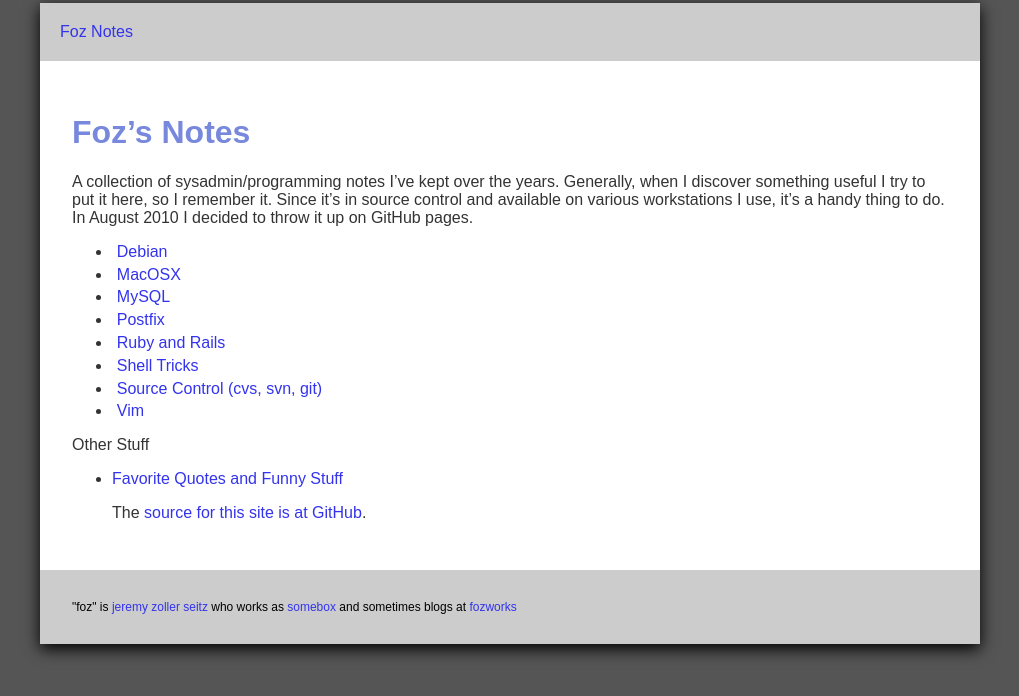
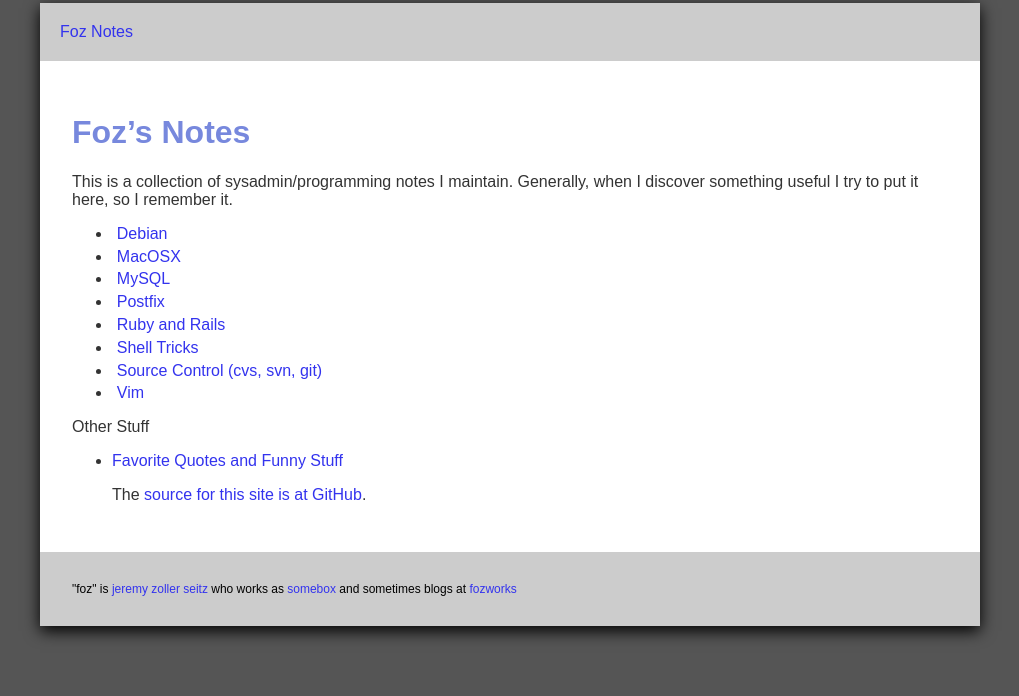
Before and after one commit to foz/foz.github.com, a Jekyll site: the page built from index.md, in a window 1280 px wide. Shown: the top 696 px of the page, without its empty margins (130-1149 px from the left). Built offline with Jekyll 4.4.1, drawn with Linux system fonts in a browser that asks for light colours; Markdown is read by kramdown in place of the engine named in the settings.

Commit message:
fix intro text

```diff
--- a/index.md
+++ b/index.md
@@ -7,7 +7,7 @@ layout: default
 Foz's Notes
 ===========
 
-A collection of sysadmin/programming notes I've kept over the years. Generally, when I discover something  useful I try to put it here, so I remember it. Since it's in source control and available on various workstations I use, it's a handy thing to do. In August 2010 I decided to throw it up on GitHub pages.
+This is a collection of sysadmin/programming notes I maintain. Generally, when I discover something  useful I try to put it here, so I remember it.
 
 
 * [Debian](debian-notes.html)
```
